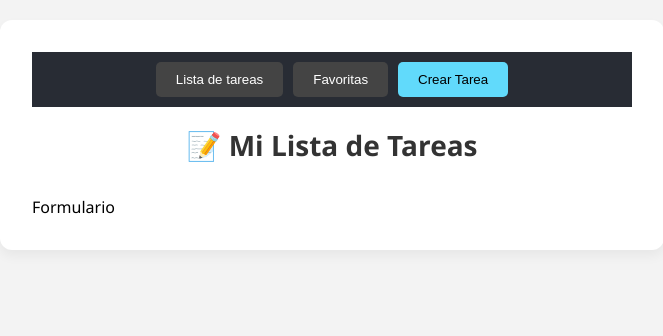
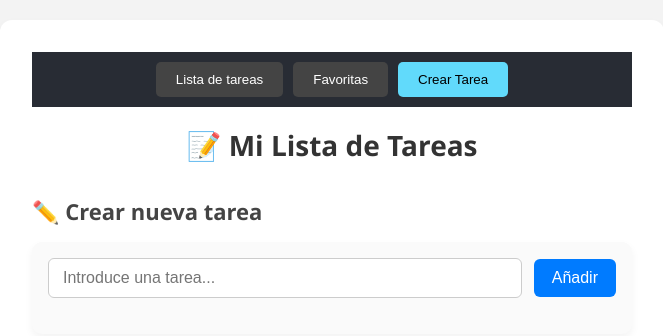
Before and after one commit to soyjuanmacias/react-todo-app-educational, a React (Vite) app: page / in a window 1280 px wide. Both pictures are taken after a click on the button "Crear Tarea". Shown: the top 336 px of the page, without its empty margins (308-971 px from the left). Built offline with nearby package versions, Linux system fonts and the light colour scheme.

Commit message:
feat(TodoForm): create form for new todo

```diff
--- a/src/components/TodoForm/TodoForm.jsx
+++ b/src/components/TodoForm/TodoForm.jsx
@@ -1,3 +1,54 @@
+import { useState } from "react";
+import './TodoForm.css';
+
+const INITIAL_FORM_STATE = { todoText: "" };
+
 export const TodoForm = () => {
-    return <div>Formulario</div>
+    const [form, setForm] = useState(INITIAL_FORM_STATE);
+
+    const onFormSubmit = (event) => {
+        event.preventDefault();
+
+        if(!form.todoText) {
+            console.log("Rellena el campo texto!!!!!");
+        }
+
+        const newTodo = {
+            text: form.todoText,
+            completed: false,
+            favorite: false,
+            id: Date.now(),
+            done: false,
+        };
+
+        console.log("Formulario Enviado", newTodo);
+
+        setForm(INITIAL_FORM_STATE);
+    };
+
+    const onInputChange = ({ target: { name, value } }) => {
+        return setForm((prev) => ({ ...prev, [name]: value }));
+    };
+
+    return (
+        <>
+            <h2 className="form-title">✏️ Crear nueva tarea</h2>
+
+            <div className="todo-form-container">
+                <form className="todo-form" onSubmit={onFormSubmit}>
+                    <input
+                        type="text"
+                        className="todo-input"
+                        name="todoText"
+                        placeholder="Introduce una tarea..."
+                        value={form.todoText}
+                        onChange={onInputChange}
+                    />
+                    <button type="submit" className="add-btn">
+                        Añadir
+                    </button>
+                </form>
+            </div>
+        </>
+    );
 };
```
